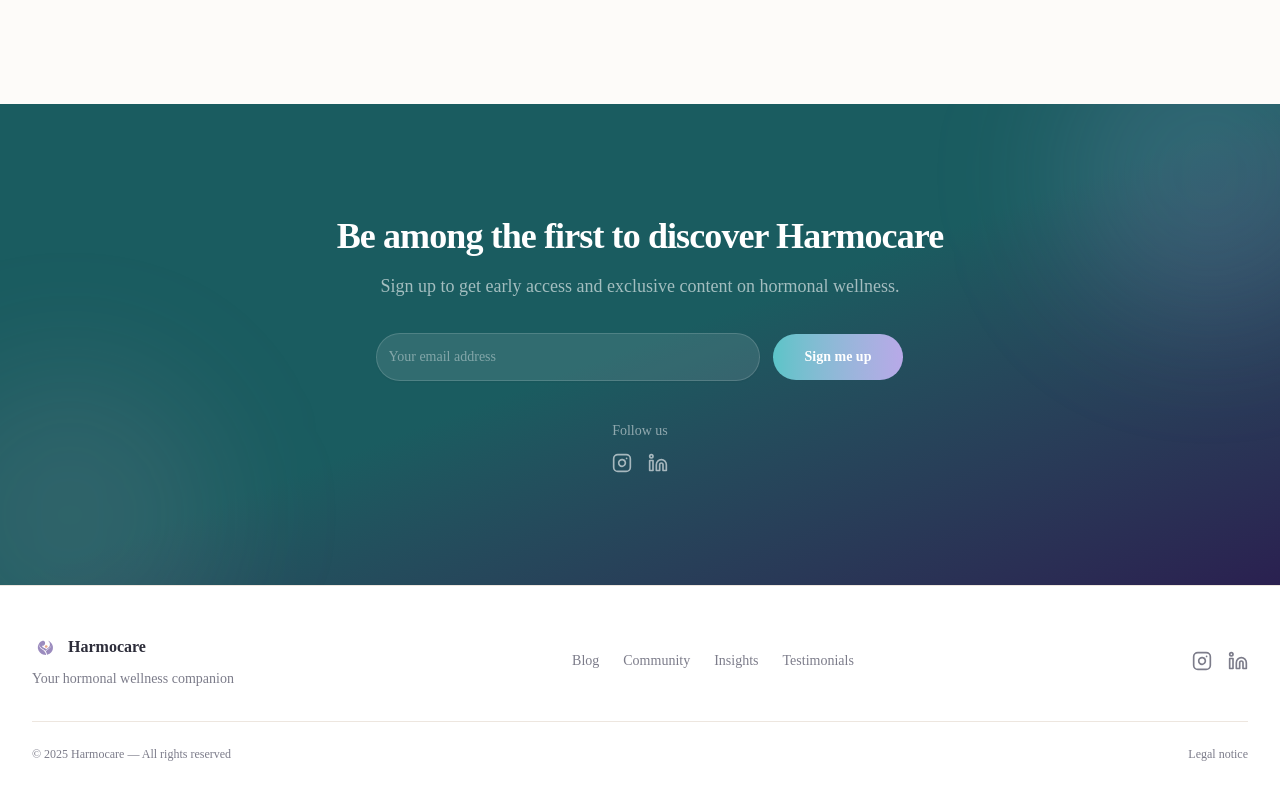
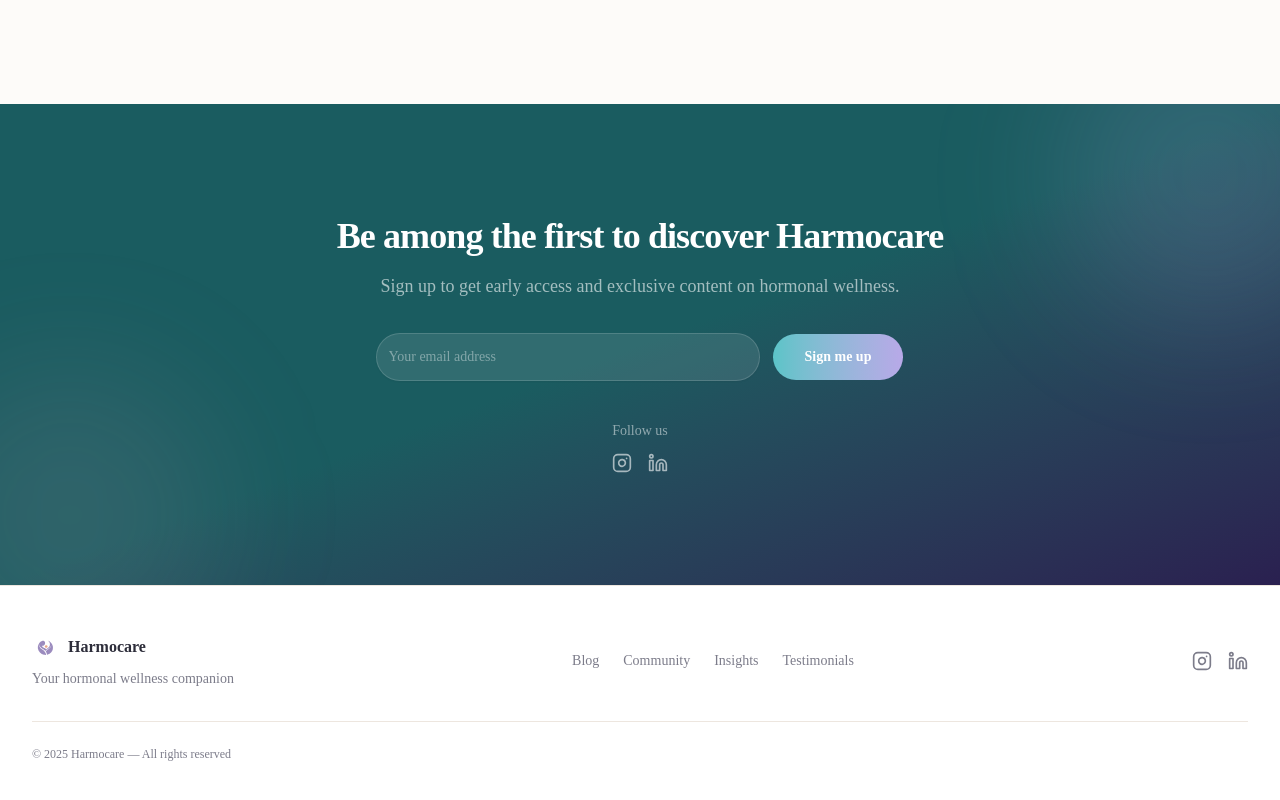
Before and after one commit to Jael-dev/harmocare, a Next.js app: page /en in a window 1280 px wide. Shown: the part 1167-1967 px from the top of the page. Built offline with nearby package versions, Linux system fonts and the light colour scheme; no server answers.

Commit message:
Move Navbar and Footer to shared layout and fix navigation
Move Navbar/Footer into (public)/layout.tsx so they appear on all pages.
Fix blog nav link to /{lang}/blog and hydration mismatch on DropdownMenuTrigger.

```diff
--- a/src/app/[lang]/(public)/layout.tsx
+++ b/src/app/[lang]/(public)/layout.tsx
@@ -1,7 +1,23 @@
-export default function PublicLayout({
+import { getDictionary, type Locale } from "@/dictionaries";
+import { Navbar } from "@/components/landing/Navbar";
+import { Footer } from "@/components/landing/Footer";
+
+export default async function PublicLayout({
   children,
+  params,
 }: {
   children: React.ReactNode;
+  params: Promise<{ lang: string }>;
 }) {
-  return <>{children}</>;
+  const { lang: rawLang } = await params;
+  const lang = rawLang as Locale;
+  const dict = getDictionary(lang);
+
+  return (
+    <div className="flex min-h-screen flex-col">
+      <Navbar dict={dict} lang={lang} />
+      <main className="flex-1">{children}</main>
+      <Footer dict={dict} lang={lang} />
+    </div>
+  );
 }
--- a/src/app/[lang]/(public)/page.tsx
+++ b/src/app/[lang]/(public)/page.tsx
@@ -1,9 +1,7 @@
 import { getDictionary, type Locale } from "@/dictionaries";
-import { Navbar } from "@/components/landing/Navbar";
 import { Hero } from "@/components/landing/Hero";
 import { FeatureCards } from "@/components/landing/FeatureCards";
 import { Waitlist } from "@/components/landing/Waitlist";
-import { Footer } from "@/components/landing/Footer";
 
 export default async function LandingPage({
   params,
@@ -15,14 +13,10 @@
   const dict = getDictionary(lang);
 
   return (
-    <div className="flex min-h-screen flex-col">
-      <Navbar dict={dict} lang={lang} />
-      <main className="flex-1">
-        <Hero dict={dict} />
-        <FeatureCards dict={dict} />
-        <Waitlist dict={dict} />
-      </main>
-      <Footer dict={dict} lang={lang} />
-    </div>
+    <>
+      <Hero dict={dict} />
+      <FeatureCards dict={dict} />
+      <Waitlist dict={dict} />
+    </>
   );
 }
--- a/src/components/landing/Footer.tsx
+++ b/src/components/landing/Footer.tsx
@@ -10,7 +10,7 @@
 
 export function Footer({ dict, lang }: FooterProps) {
   const links = [
-    { label: dict.nav.blog, href: "#features" },
+    { label: dict.nav.blog, href: `/${lang}/blog` },
     { label: dict.nav.community, href: "#features" },
     { label: dict.nav.insights, href: "#features" },
     { label: dict.nav.testimonials, href: "#features" },
@@ -66,8 +66,8 @@
         {/* Legal */}
         <div className="mt-8 flex flex-col items-center gap-2 border-t border-border pt-6 text-xs text-muted-foreground sm:flex-row sm:justify-between">
           <p>{dict.footer.legal}</p>
-          <Link href="#" className="hover:text-foreground">
-            {dict.footer.legalLinks}
+          <Link href={`/${lang}/privacy`} className="hover:text-foreground">
+            {dict.footer.privacyPolicy}
           </Link>
         </div>
       </div>
--- a/src/components/landing/Navbar.tsx
+++ b/src/components/landing/Navbar.tsx
@@ -2,7 +2,7 @@
 
 import Link from "next/link";
 import Image from "next/image";
-import { useState } from "react";
+import { useId, useState } from "react";
 import { Menu, X, Globe } from "lucide-react";
 import { Button, buttonVariants } from "@/components/ui/button";
 import {
@@ -20,8 +20,8 @@
   lang: Locale;
 }
 
-const navLinks = [
-  { key: "blog" as const, href: "#features" },
+const getNavLinks = (lang: Locale) => [
+  { key: "blog" as const, href: `/${lang}/blog` },
   { key: "community" as const, href: "#features" },
   { key: "insights" as const, href: "#features" },
   { key: "testimonials" as const, href: "#features" },
@@ -29,6 +29,7 @@
 
 export function Navbar({ dict, lang }: NavbarProps) {
   const [mobileOpen, setMobileOpen] = useState(false);
+  const langMenuId = useId();
 
   return (
     <header className="sticky top-0 z-50 w-full border-b border-border/40 bg-background/80 backdrop-blur-md">
@@ -41,7 +42,7 @@
 
         {/* Desktop nav */}
         <div className="hidden items-center gap-6 md:flex">
-          {navLinks.map((link) => (
+          {getNavLinks(lang).map((link) => (
             <Link
               key={link.key}
               href={link.href}
@@ -57,6 +58,7 @@
           {/* Language switcher */}
           <DropdownMenu>
             <DropdownMenuTrigger
+              id={langMenuId}
               className="inline-flex size-9 shrink-0 items-center justify-center rounded-lg text-sm transition-all hover:bg-muted hover:text-foreground"
             >
               <Globe className="size-4" />
@@ -105,7 +107,7 @@
       {mobileOpen && (
         <div className="border-t border-border md:hidden">
           <div className="flex flex-col gap-2 px-4 py-4">
-            {navLinks.map((link) => (
+            {getNavLinks(lang).map((link) => (
               <Link
                 key={link.key}
                 href={link.href}
```
